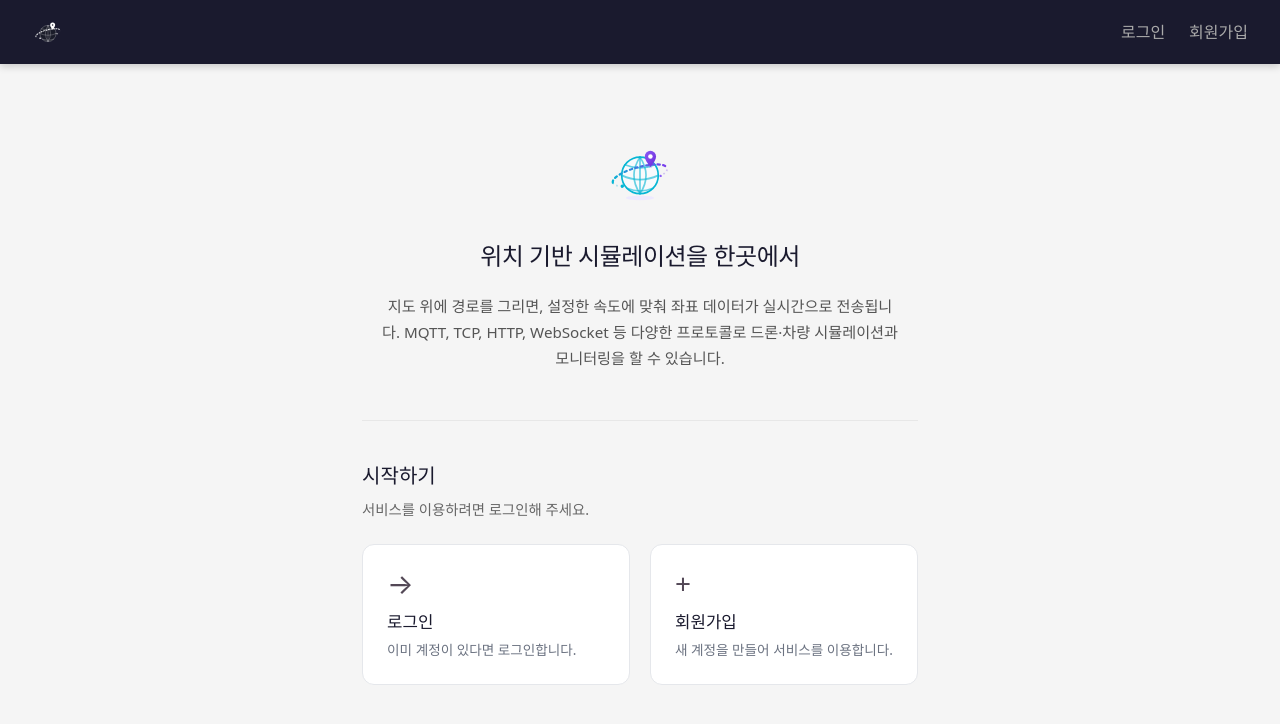
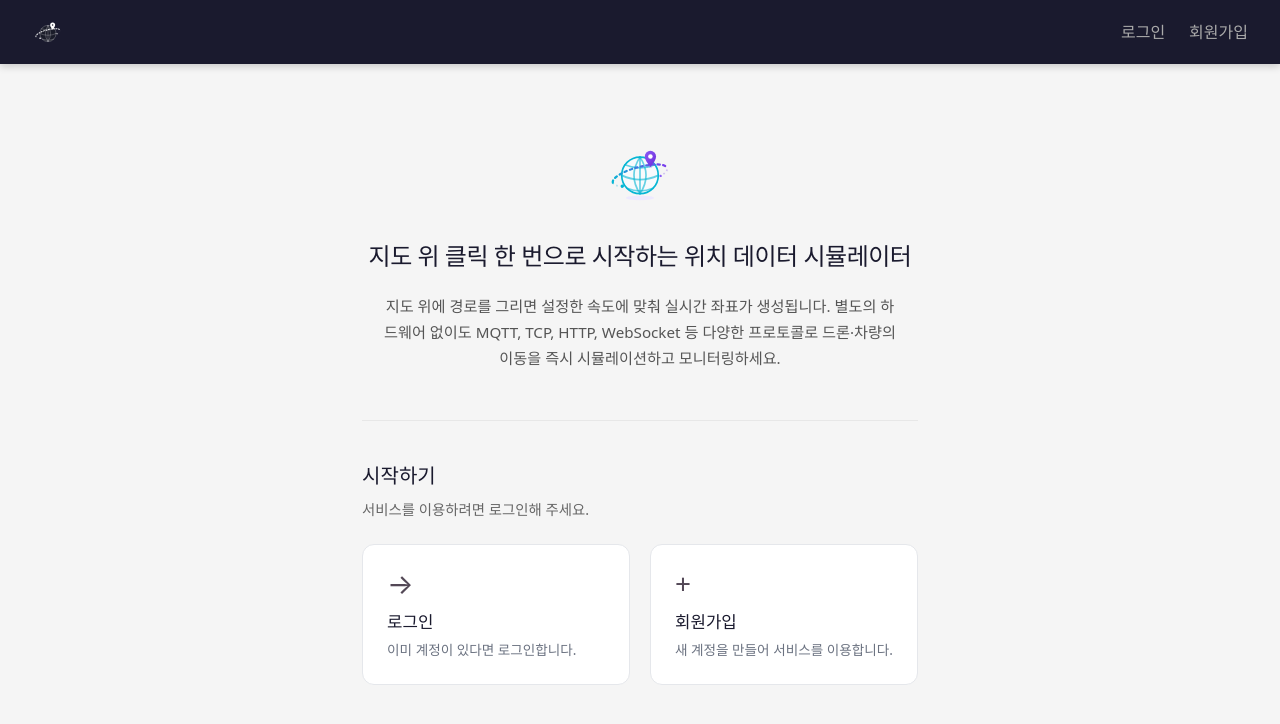
Before and after one commit to lkd9125/geo-bridge-fe, a React (Vite) app: page / in a window 1280 px wide. Shown: the top 724 px of the page. Built offline with nearby package versions, Linux system fonts and the light colour scheme.

Commit message:
fix: 문구수정

```diff
--- a/src/pages/Home/Home.jsx
+++ b/src/pages/Home/Home.jsx
@@ -10,10 +10,9 @@ export default function Home() {
     <div className="home-page">
       <section className="home-hero">
         <img src={logo} alt="Geo Bridge animated logo" className="home-logo" />
-        <p className="home-tagline">위치 기반 시뮬레이션을 한곳에서</p>
+        <p className="home-tagline">지도 위 클릭 한 번으로 시작하는 위치 데이터 시뮬레이터</p>
         <p className="home-desc">
-          지도 위에 경로를 그리면, 설정한 속도에 맞춰 좌표 데이터가 실시간으로 전송됩니다.
-          MQTT, TCP, HTTP, WebSocket 등 다양한 프로토콜로 드론·차량 시뮬레이션과 모니터링을 할 수 있습니다.
+          지도 위에 경로를 그리면 설정한 속도에 맞춰 실시간 좌표가 생성됩니다. 별도의 하드웨어 없이도 MQTT, TCP, HTTP, WebSocket 등 다양한 프로토콜로 드론·차량의 이동을 즉시 시뮬레이션하고 모니터링하세요.
         </p>
       </section>
 
```
